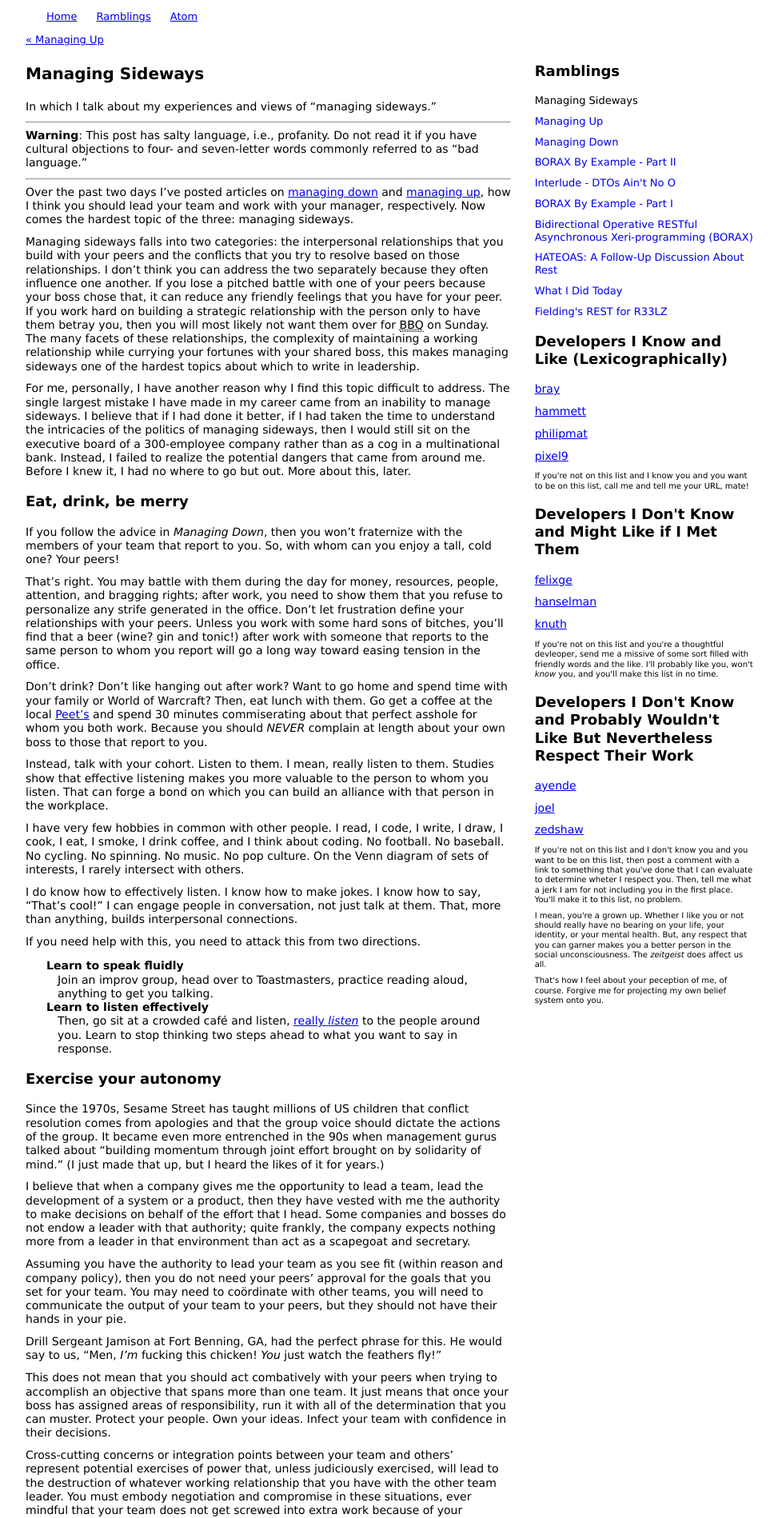
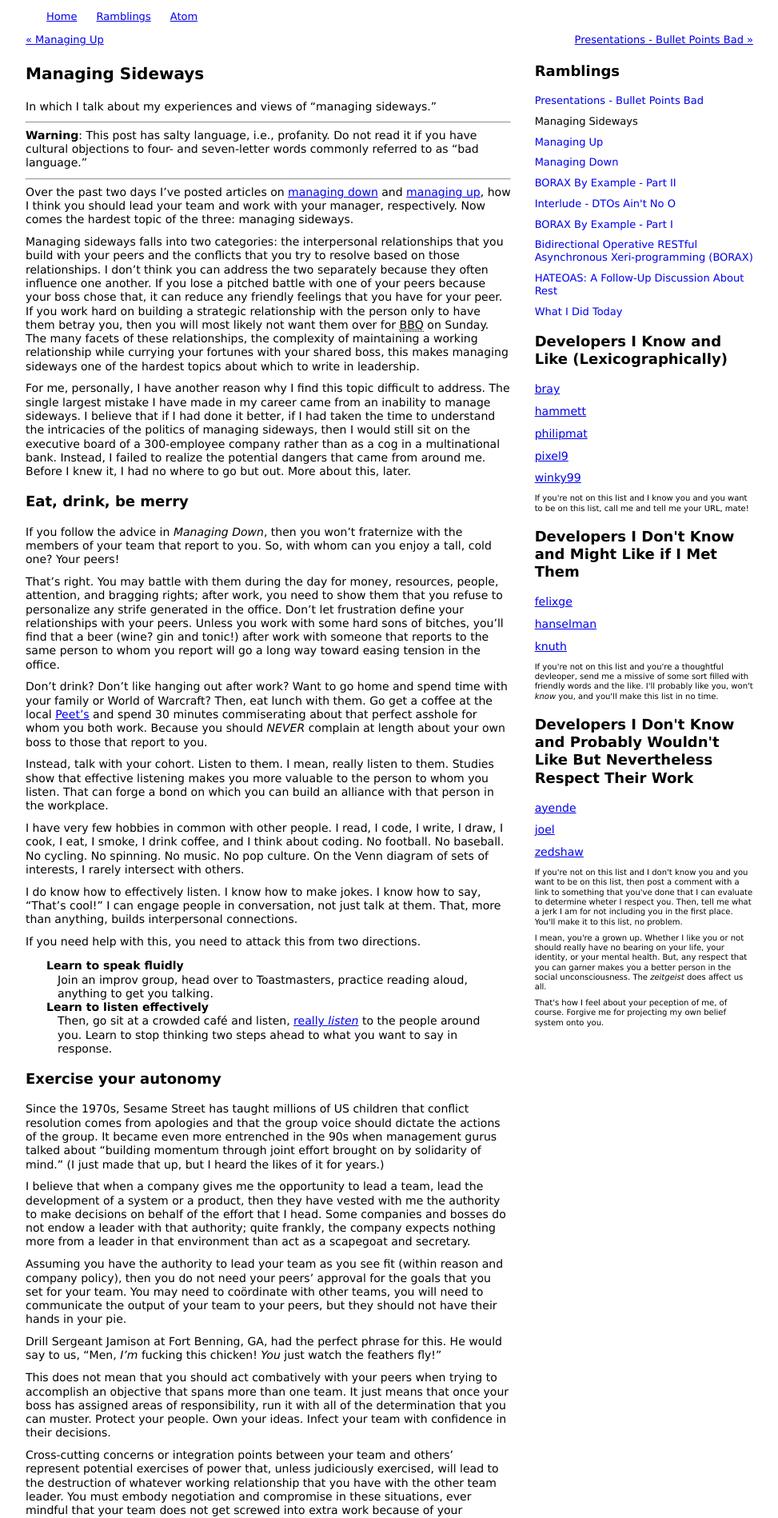
Before and after one commit to roberts-sandbox/test-realist, a Jekyll site: the page built from _posts/2012-02-01-managing-sideways.md, in a window 1280 px wide. Shown: the top 1898 px of the page at 80% size, without its empty margins (153-1126 px from the left). Built offline with Jekyll 4.4.1, drawn with Linux system fonts in a browser that asks for light colours; some of the changed lines change nothing that is shown; some of the changed text lies outside the part shown.

Commit message:
Latest post.

```diff
--- a/_layouts/post.html
+++ b/_layouts/post.html
@@ -64,6 +64,7 @@
 					<p><a href="http://hammett.castleproject.org">hammett</a></p>
 					<p><a href="http://philipm.at/">philipmat</a></p>
 					<p><a href="http://www.pixel9.com/">pixel9</a></p>
+					<p><a href="https://twitter.com/#!/winky99">winky99</a></p>
 					<footer>
 						If you're not on this list and I know you and you want
 						to be on this list, call me and tell me your URL,
--- /dev/null
+++ b/_posts/2012-02-02-no-more-bullet-points.md
@@ -0,0 +1,87 @@
+---
+layout: post
+title:  Presentations - Bullet Points Bad
+tags:   presenting, speaking
+
+synopsis: In which I give an example of a bullet-free presentation.
+---
+
+# {{ page.title }}
+
+{{ page.synopsis }}
+{: .subtitle }
+
+-----
+
+I remember using PowerPoint for the first time in my Public Speaking course at
+University in 1992. The medium of the electronic presentation, like all things
+PC, appeared new and shiny. The textbook had only a slim chapter on this
+new-fangled presentation aide so the professor invented as he went along.
+
+> **Instructor**: Put no more than five bullet points on a slide and make the
+> text about about size 40.
+
+> **Student**: What if my sentence goes to the next line?
+
+> **Instructor**: Strip the unnecesary words to make it short again!
+
+And, so it went until we started learning every bad habit that PowerPoint has
+encouraged its users to practice for over 20 years.
+
+No longer.
+
+## I, Tuftean
+
+I have entered the third year of my passive and anonymous discipleship to
+[Edward Tufte](http://www.edwardtufte.com/tufte/). You may note similarities
+between my Web site and the layout of ET's books. I like comprehensible and
+dense information presentation.
+
+One guide to increase information density that he gives instructs us to
+abandon the use of PowerPoint/Impress/Keynote presentation as a method of
+effective information transfer because it fails almost every single time.
+
+From the synopsis of his seminal work "The Cognitive Style of PowerPoint:
+Pitching Out Corrupts Within," he writes:
+
+> Alas, slideware often reduces the analytical quality of presentations. In
+> particular, the popular PowerPoint templates (ready-made designs) usually
+> weaken verbal and spatial reasoning, and almost always corrupt statistical
+> analysis.
+
+I have abandoned the bullet point. I use PowerPoint as a tool to increase the
+entertainment of my narrative. I use my words as the principal vehicle for
+information dissemination. I provide "one-sheets" to attendees to read before
+or after the presentation, depending on how I want to run it.
+
+## An example code-related presentation
+
+I gave this presentation, a couple of years ago. It covers object-relational
+mapping. The group knew nothing about ORM, so I started from the most
+fundamental level.
+
+Compare this to a "talk" on some tech topic that you'd see on yuitheater or
+somewhere else. This presentation helped my audience retain the historical and
+theoretical aspects of ORM. Then, I used the rest of the time of my
+presentation to project code on the screen as I wrote it, taking suggestions
+from the attendees and asking questions to prompt them to think about what I
+typed.
+
+I hope you enjoy it as much as they did.
+
+You can view this on Vimeo by heading over to
+[ORM - An Introduction](http://vimeo.com/36124458).
+
+&nbsp;
+{: id="player" }
+
+<script type="text/javascript">
+window.setTimeout(function() {
+  var f = document.createElement('iframe');
+  f.width = 600;
+  f.height = 400;
+  f.frameborder = 0;
+  f.src = 'http://player.vimeo.com/video/36124458?title=0&amp;byline=0&amp;portrait=0';
+  document.getElementById('player').appendChild(f);
+}, 1000);
+</script>
--- a/css/site.css
+++ b/css/site.css
@@ -127,7 +127,7 @@
 	text-align: center;
 }
 
-.main .content .clearnone {
+.main .content .clearnone, .main .content .clearnone p {
 	clear: none;
 }
 
```
